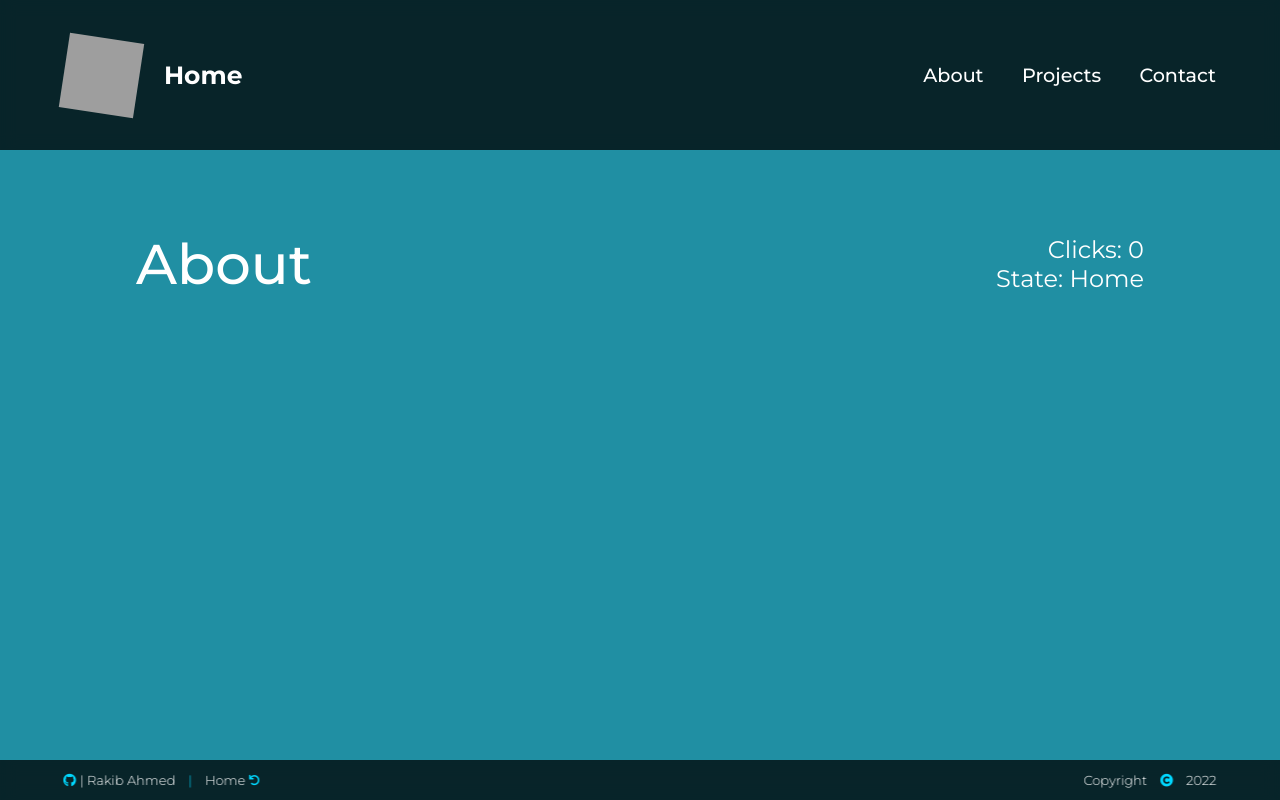
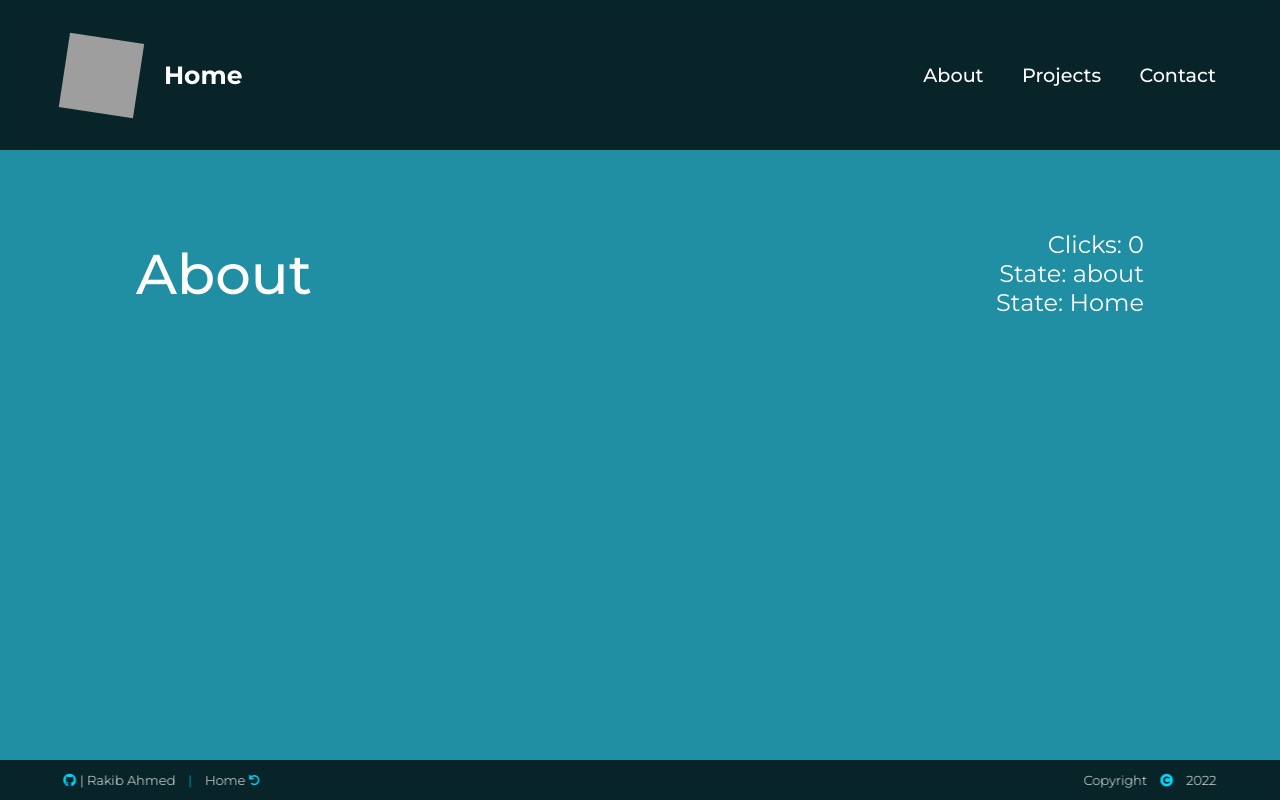
Before and after one commit to strawhat19/Next-13-Treasure-Game, a Next.js app: page /about in a window 1280 px wide. Built offline with nearby package versions, Linux system fonts and the light colour scheme; grey boxes are pictures that could not be loaded.

Commit message:
State of Pages

```diff
--- a/app/about/about.tsx
+++ b/app/about/about.tsx
@@ -3,14 +3,15 @@ import { useContext, useEffect } from 'react';
 import { capitalizeAllWords, StateContext } from '../home';
 
 export default function About() {
-    const { state, setState } = useContext(StateContext);
+    const { state, setState, page, setPage } = useContext(StateContext);
 
     useEffect(() => {
       setState({
         ...state,
         updates: state.updates+1,
-        page: window.location.pathname.replace(`/`,``),
+        // page: window.location.pathname.replace(`/`,``),
       });
+      setPage(window.location.pathname.replace(`/`,``));
       console.log(`About`, state);
     }, [])
 
@@ -18,6 +19,7 @@ export default function About() {
         <h1>About</h1>
         <div className="column rightColumn">
             <h2>Clicks: {state.updates}</h2>
+            <h2>State: {page}</h2>
             <h2>State: {state.page == `` ? `Home` : capitalizeAllWords(state.page)}</h2>
         </div>
     </div>
--- a/app/layout.tsx
+++ b/app/layout.tsx
@@ -24,7 +24,7 @@ export default function RootLayout({ children, } : { children: React.ReactNode;
 
   return (
     <html lang="en">
-      <StateContext.Provider value={{state, setState}}>
+      <StateContext.Provider value={{state, setState, page, setPage}}>
         <head>
           <title>Next.js 13 | Piratechs</title>
           <meta name="description" content="Generated by create next app" />
```
